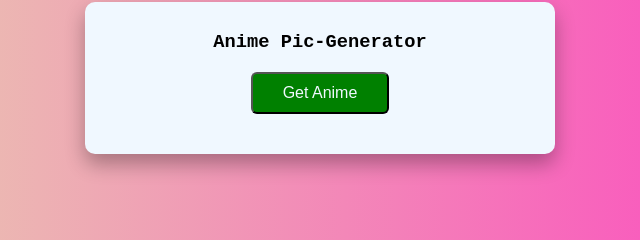
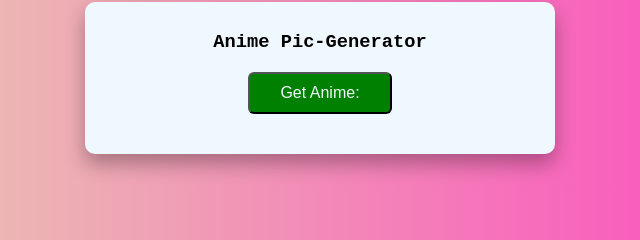
Before and after one commit to Skyakash990/HTML-CSS-JS, a plain HTML site: page Anime-Pic-Generator/Index.html in a window 1280 px wide. Shown: the part 322-562 px from the top of the page, 320-960 px from the left. Drawn offline with Linux system fonts and the light colour scheme.

Commit message:
Update Index.html

```diff
--- a/Anime-Pic-Generator/Index.html
+++ b/Anime-Pic-Generator/Index.html
@@ -9,7 +9,7 @@
 <body>
     <div class="container">
         <h3>Anime Pic-Generator</h3>
-        <button class="btn" id="btn">Get Anime</button>
+        <button class="btn" id="btn">Get Anime:</button>
         <div class="anime-container">
             <img class="anime-img" src="https://c.files.bbci.co.uk/F382/production/_123883326_852a3a31-69d7-4849-81c7-8087bf630251.jpg"  alt="">
             <h3 class="anime-name">anime-name</h3>
```
